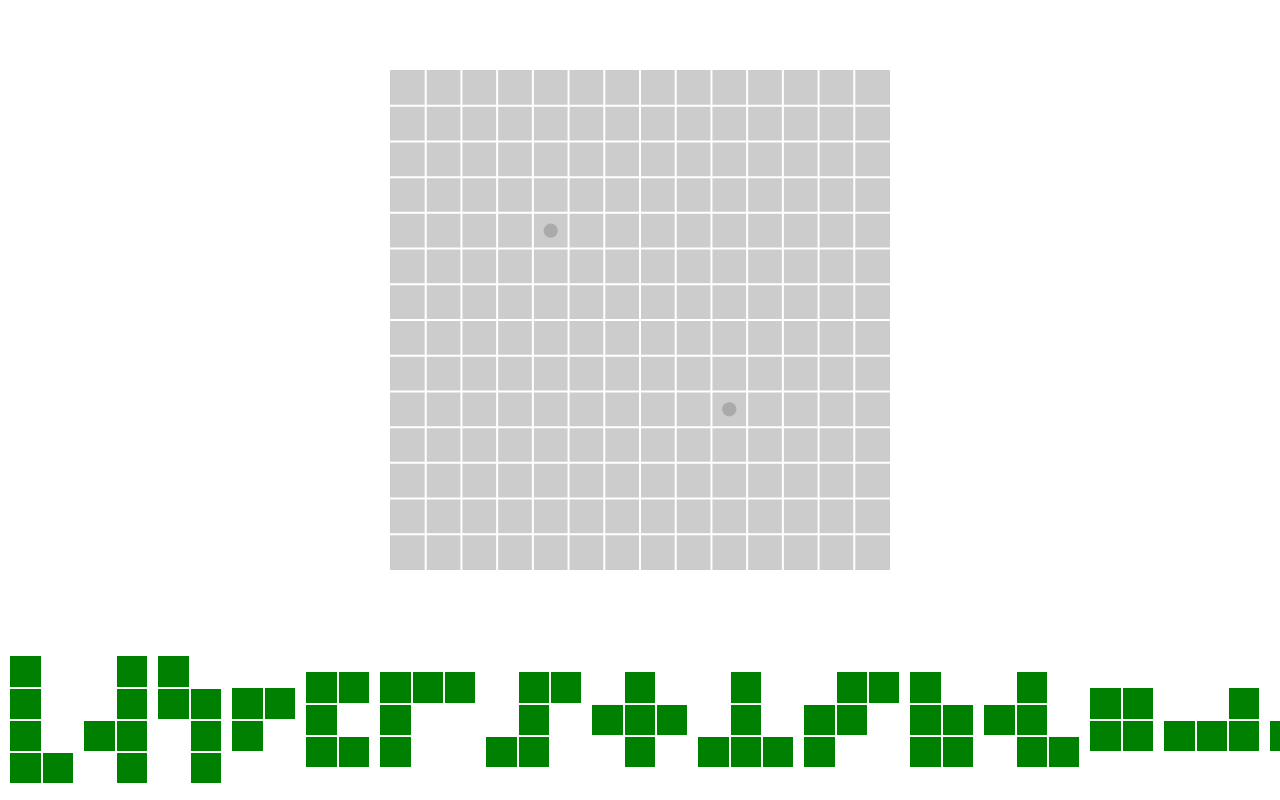
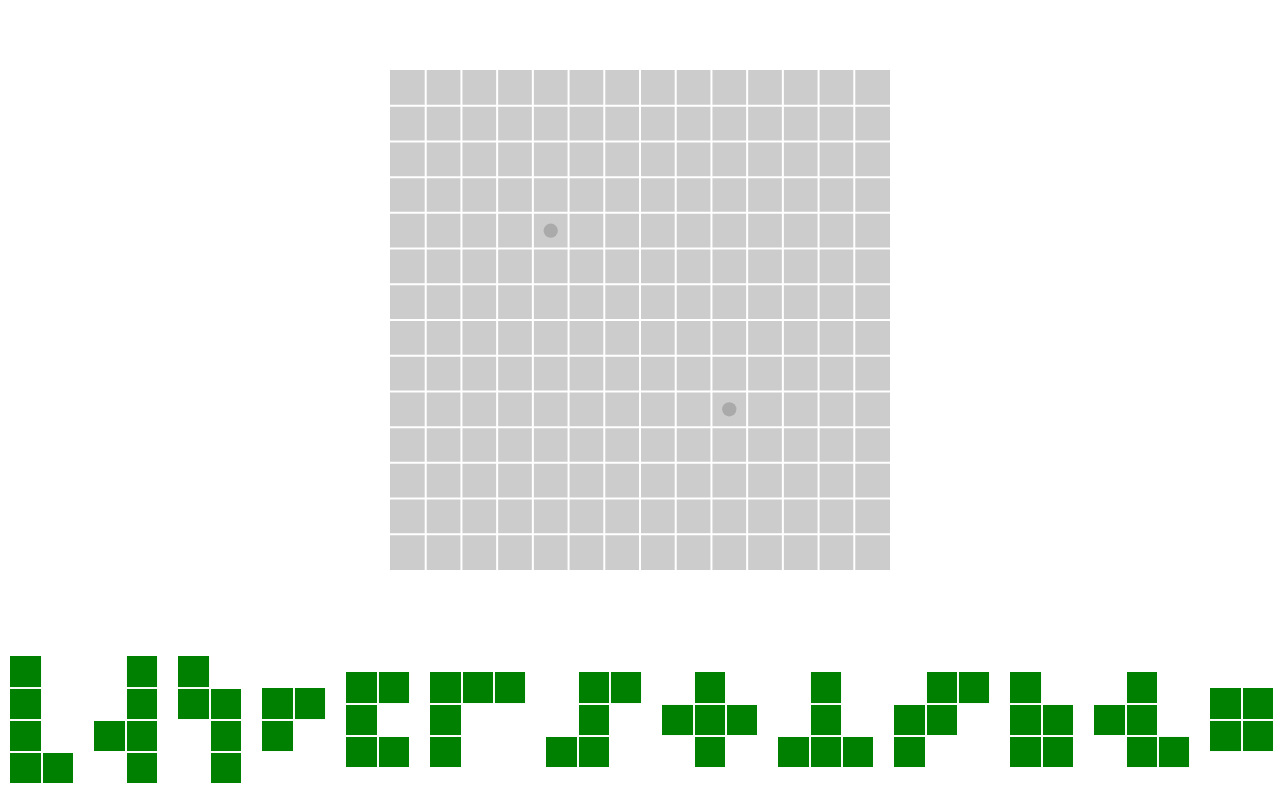
Before and after one commit to Bulmenisaurus/blok, a website: page index.html in a window 1280 px wide. Drawn offline with Linux system fonts and the light colour scheme.

Commit message:
left-align all the pieces in the selection menu

```diff
--- a/src/style.css
+++ b/src/style.css
@@ -32,8 +32,7 @@ body {
 
 #blocks-carousel {
     display: flex;
-    justify-content: space-between;
-    gap: 10px;
+    gap: 20px;
     flex-direction: row;
     overflow: auto;
     overscroll-behavior-x: none;
```
